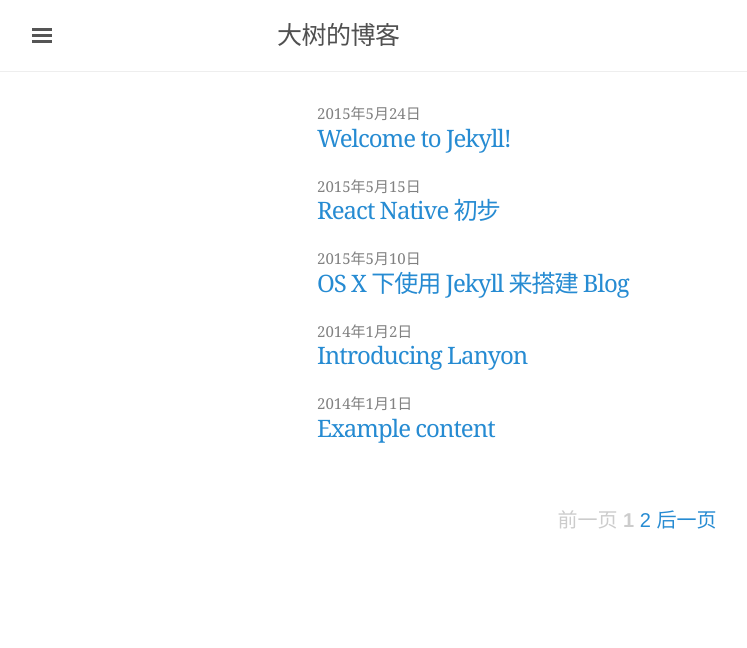
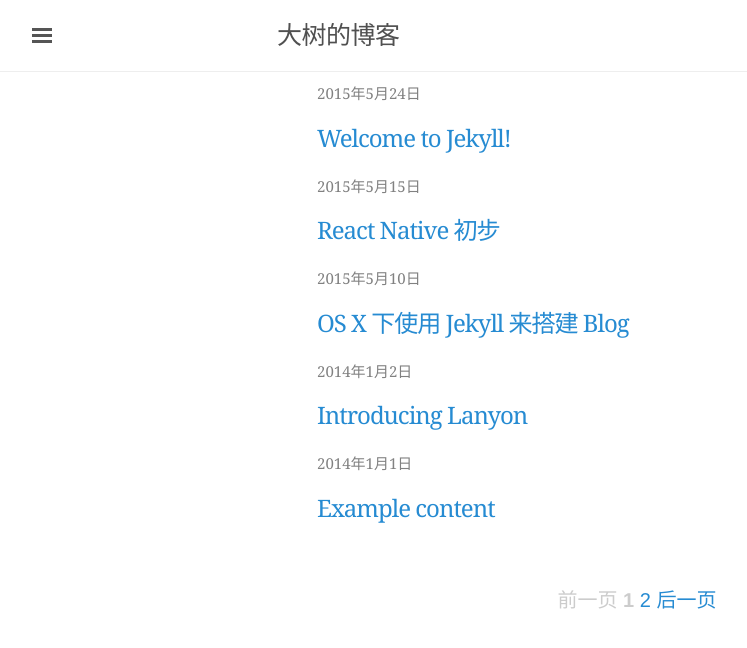
Before and after one commit to 0000-bigtree/0000-bigtree.github.io, a Jekyll site: the page built from index.html, in a window 1280 px wide. Shown: the top 648 px of the page, without its empty margins (3-750 px from the left). Built offline with Jekyll 4.4.1, drawn with Linux system fonts in a browser that asks for light colours; the list of posts is cut into pages by our own code.

Commit message:
修改文章列表的CSS样式

```diff
--- a/public/css/lanyon.css
+++ b/public/css/lanyon.css
@@ -96,7 +96,7 @@
 .masthead {
   padding-top:    1rem;
   padding-bottom: 1rem;
-  margin-bottom: 2rem;
+  margin-bottom: 1rem;
   border-bottom: 1px solid #eee;
 }
 .masthead-title {
@@ -327,7 +327,7 @@
 .post-date {
   display: block;
   margin-top: -.5rem;
-  margin-bottom: 0;
+  margin-bottom: 1rem;
   color: #9a9a9a;
 }
 
```
